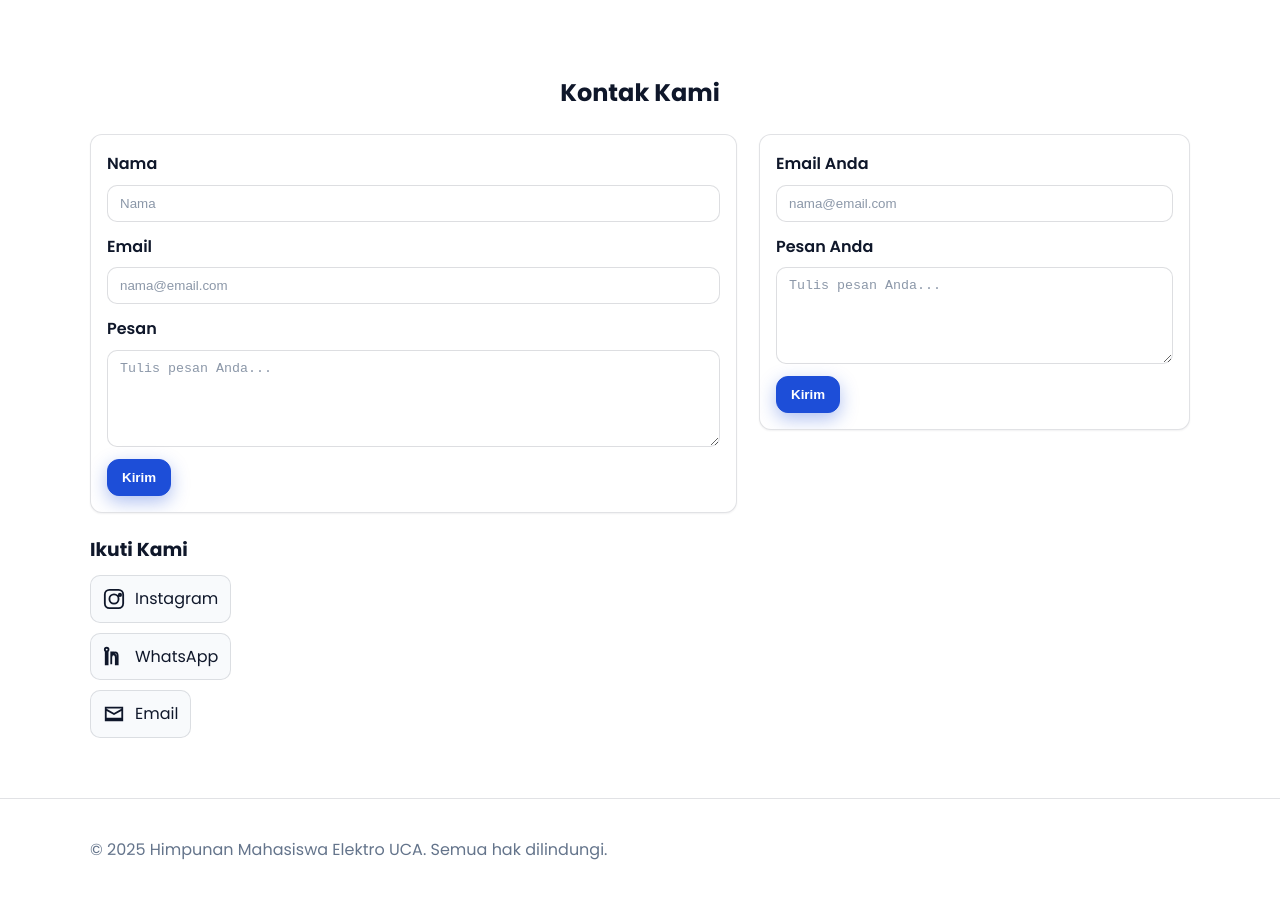
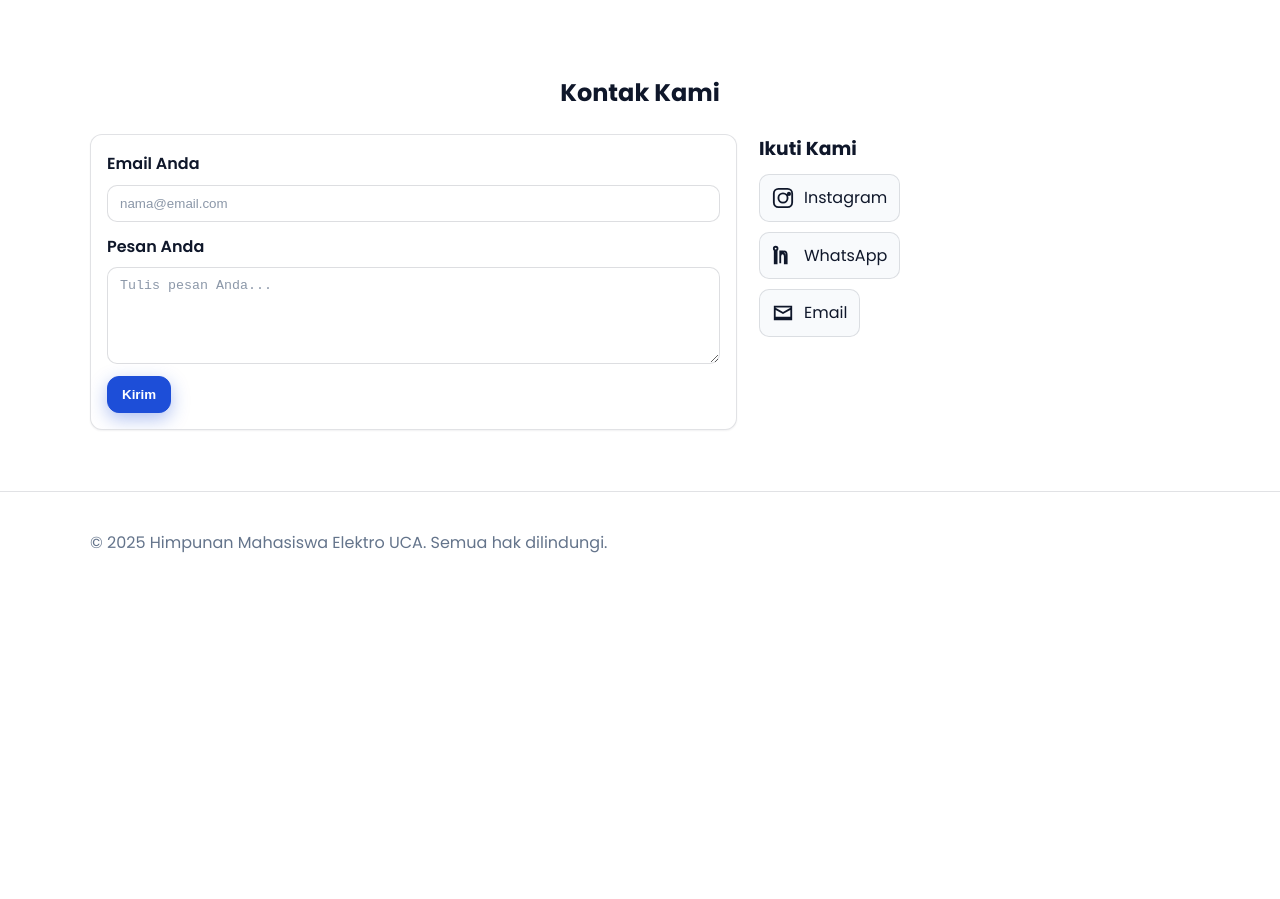
Before and after one commit to ficrammanifur/HimpunanElektroUCA, a plain HTML site: page index.html in a window 1280 px wide. Shown: the part 1520-2419 px from the top of the page. After the commit the page ends 2113 px from the top, so only its background shows below. Drawn offline with Linux system fonts and the light colour scheme.

Commit message:
Update index.html

```diff
--- a/index.html
+++ b/index.html
@@ -121,14 +121,6 @@
       <div class="container">
         <header class="section-header reveal"><h2>Kontak Kami</h2></header>
         <div class="grid contact-grid">
-          <!-- Form Utama -->
-          <form class="card form reveal" action="https://formspree.io/f/your-id" method="POST">
-            <div class="form-row"><label for="name">Nama</label><input id="name" name="name" type="text" placeholder="Nama" required /></div>
-            <div class="form-row"><label for="email">Email</label><input id="email" name="_replyto" type="email" placeholder="nama@email.com" required /></div>
-            <div class="form-row"><label for="message">Pesan</label><textarea id="message" name="message" rows="5" placeholder="Tulis pesan Anda..." required></textarea></div>
-            <input type="hidden" name="_subject" value="Pesan dari Website HME UCA" />
-            <button type="submit" class="btn btn-primary">Kirim</button>
-          </form>
 
           <!-- Formspree Alternatif -->
           <form class="card form reveal" action="https://formspree.io/f/mnngdebo" method="POST">
```
